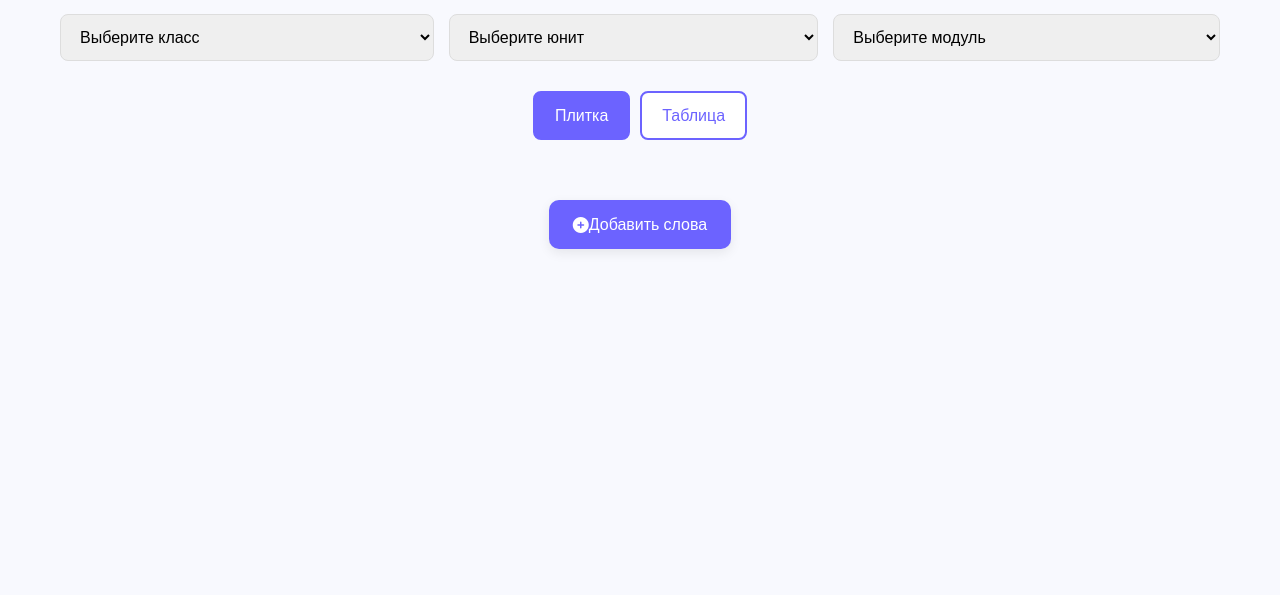
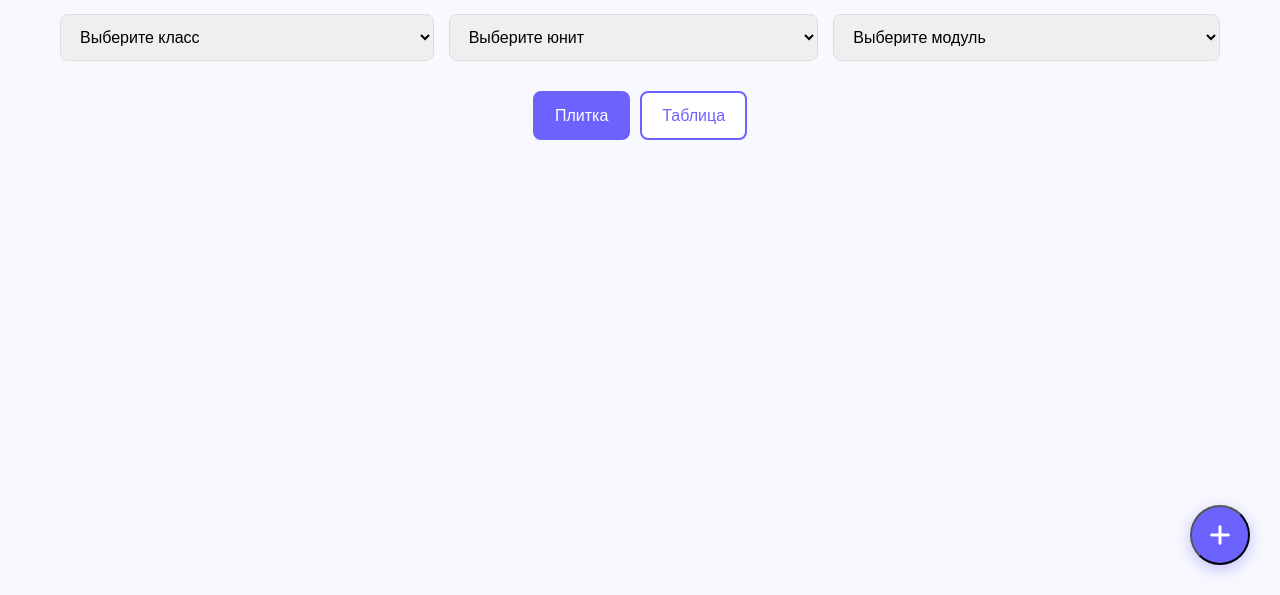
Before and after one commit to Am1rTl/Duckly, a Flask app: page /words in a window 1280 px wide. Shown: the part 205-800 px from the top of the page. Run offline with Flask 3, Linux system fonts and the light colour scheme; data that the repository does not hold is empty.

Commit message:
Edit file

```diff
--- a/templates/words.html
+++ b/templates/words.html
@@ -112,6 +112,34 @@
         background-color: #d63031; /* Darker red for hover */
     }
 
+    /* Стиль для контейнера кнопки добавления слов */
+    .add-btn-container {
+        position: fixed;
+        bottom: 30px;
+        right: 30px;
+        z-index: 1000;
+    }
+
+    /* Стиль для круглой кнопки с плюсом */
+    .add-btn-circle {
+        width: 60px;
+        height: 60px;
+        border-radius: 50%;
+        background-color: var(--primary);
+        color: white;
+        display: flex;
+        align-items: center;
+        justify-content: center;
+        font-size: 24px;
+        box-shadow: 0 4px 15px rgba(108, 99, 255, 0.4);
+        transition: all 0.3s ease;
+    }
+
+    .add-btn-circle:hover {
+        background-color: var(--primary-dark);
+        transform: translateY(-5px);
+        box-shadow: 0 8px 20px rgba(108, 99, 255, 0.5);
+    }
 
     .nav-tabs {
       display: flex;
@@ -399,7 +427,7 @@
       </div>
 
     <div class="add-btn-container">
-      <button id="addWordsButton" class="btn btn-primary"><i class="fas fa-plus-circle"></i> Добавить слова</button>
+      <button id="addWordsButton" class="add-btn-circle"><i class="fas fa-plus"></i></button>
     </div>
   </div>
 
```
